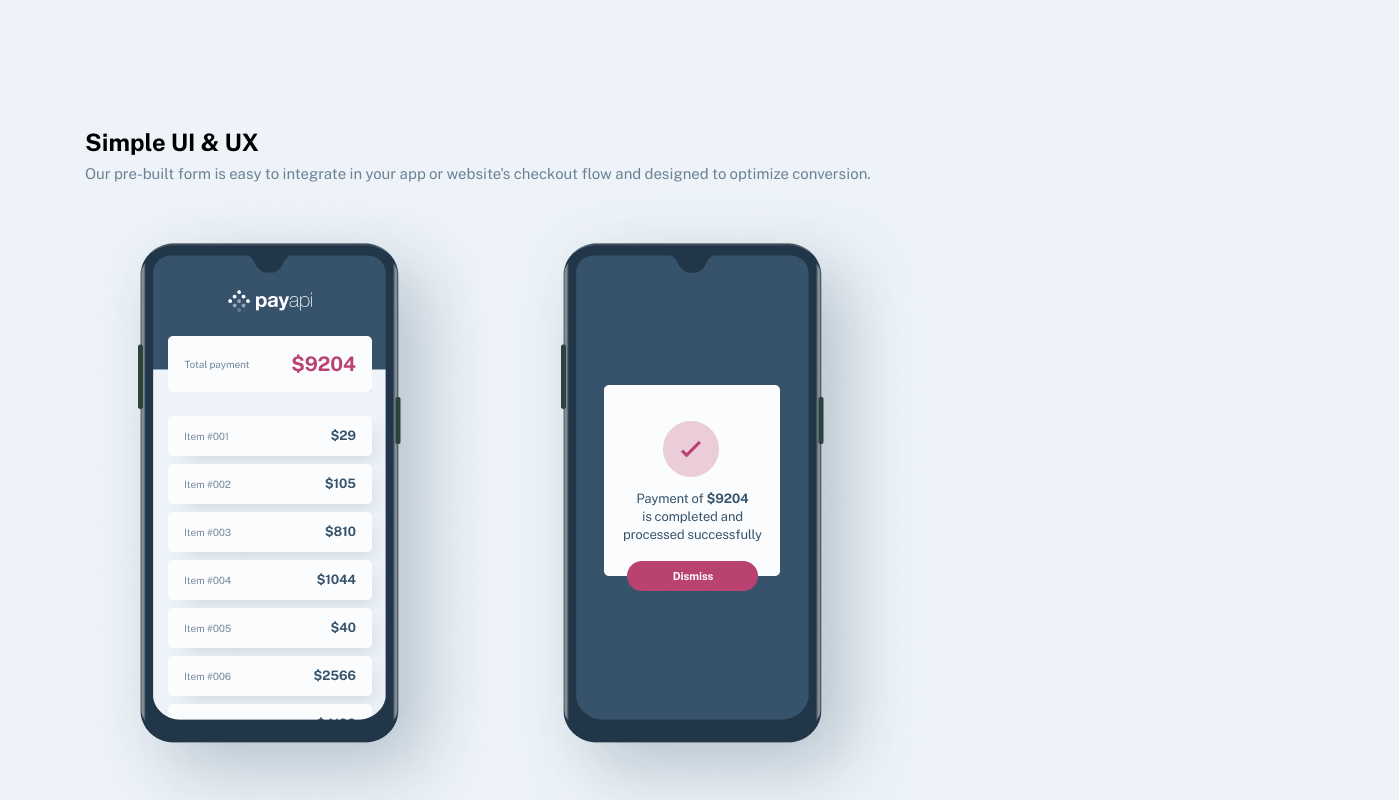
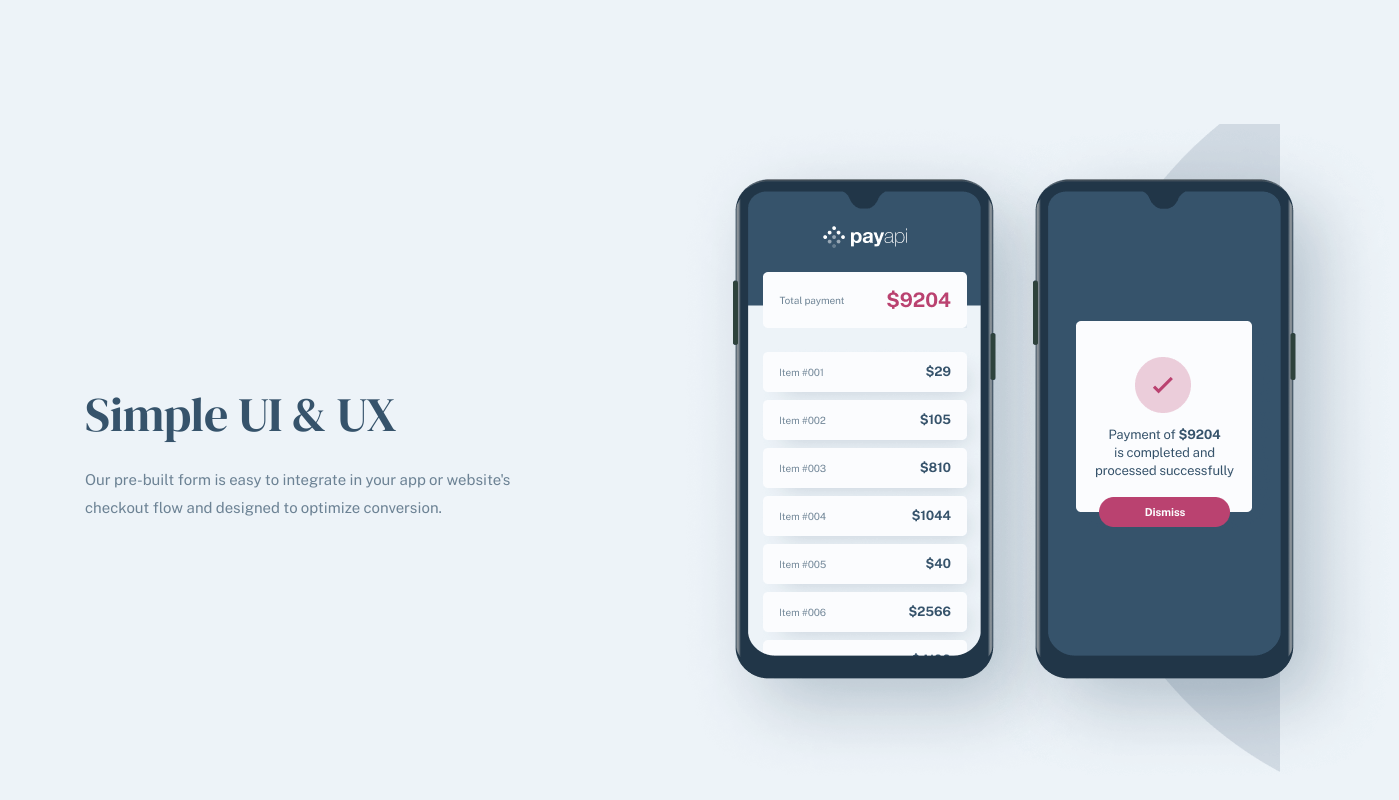
Before and after one commit to Jasurbek03/imtiho-2oy, a plain HTML site: page index.html in a window 1280 px wide. Shown: the part 1840-2640 px from the top of the page, 1399 px wide, since content can reach past the window. Drawn offline with Linux system fonts and the light colour scheme; files whose address does not match are found by name.

Commit message:
Add simple styles

```diff
--- a/index.html
+++ b/index.html
@@ -167,9 +167,9 @@
           </div>
 
           <div class="simple__box-imgs">
-            <img class="simple__img" src="./img/mobil-phone-simple-first.png" alt="Mobile phone picture" width="419" height="660">
+            <img class="simple__img-first" src="./img/mobil-phone-simple-first.png" alt="Mobile phone picture" width="419" height="660">
 
-            <img class="simple__img" src="./img/mobil-phone-simple-second.png" alt="Mobile phone picture" width="419" height="660">
+            <img class="simple__img-second" src="./img/mobil-phone-simple-second.png" alt="Mobile phone picture" width="419" height="660">
           </div>
         </div>
       </div>
--- a/scss/blocks/_simple.scss
+++ b/scss/blocks/_simple.scss
@@ -0,0 +1,52 @@
+.simple {
+  background-image: url("../../img/bg-img-hero.png");
+  background-repeat: no-repeat;
+  background-size: 780px 780px;
+  background-position: calc(50% - -824px) -86px;
+  position: relative;
+}
+
+.simple__inner {
+  margin-bottom: 100px;
+  @include flex(center, flex-start);
+}
+
+.simple__content {
+  margin-right: 150px;
+  max-width: 445px;
+}
+
+.simple__heading {
+  margin-bottom: 24px;
+  font-family: "DM Serif Display";
+  font-weight: 400;
+  font-size: 48px;
+  line-height: 56px;
+  letter-spacing: -0.369231px;
+  color: $sj-blue;
+}
+
+.easy__text {
+  font-size: 15px;
+  line-height: 28px;
+  color: $light-sj-blue;
+}
+
+.simple__box-imgs {
+  position: relative;
+  max-width: 570px;
+  @include flex(center, space-between);
+}
+
+.simple__img-first {
+  width: 419px;
+  height: 660px;
+}
+
+.simple__img-second {
+  position: absolute;
+  top: 0px;
+  left: 300px;
+  width: 419px;
+  height: 660px;
+}
```
Also changed, not shown: css/main.css, css/main.min.css.
